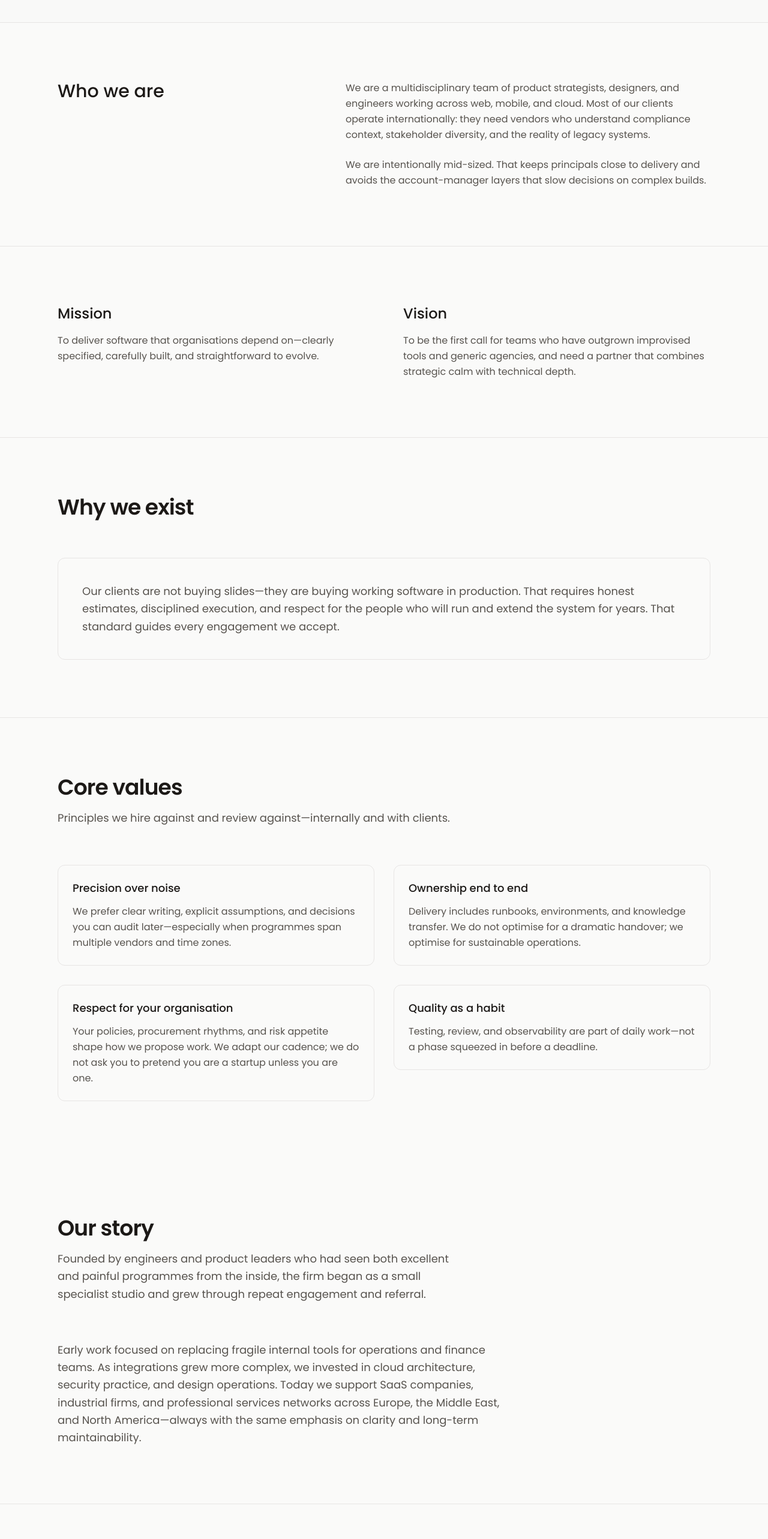
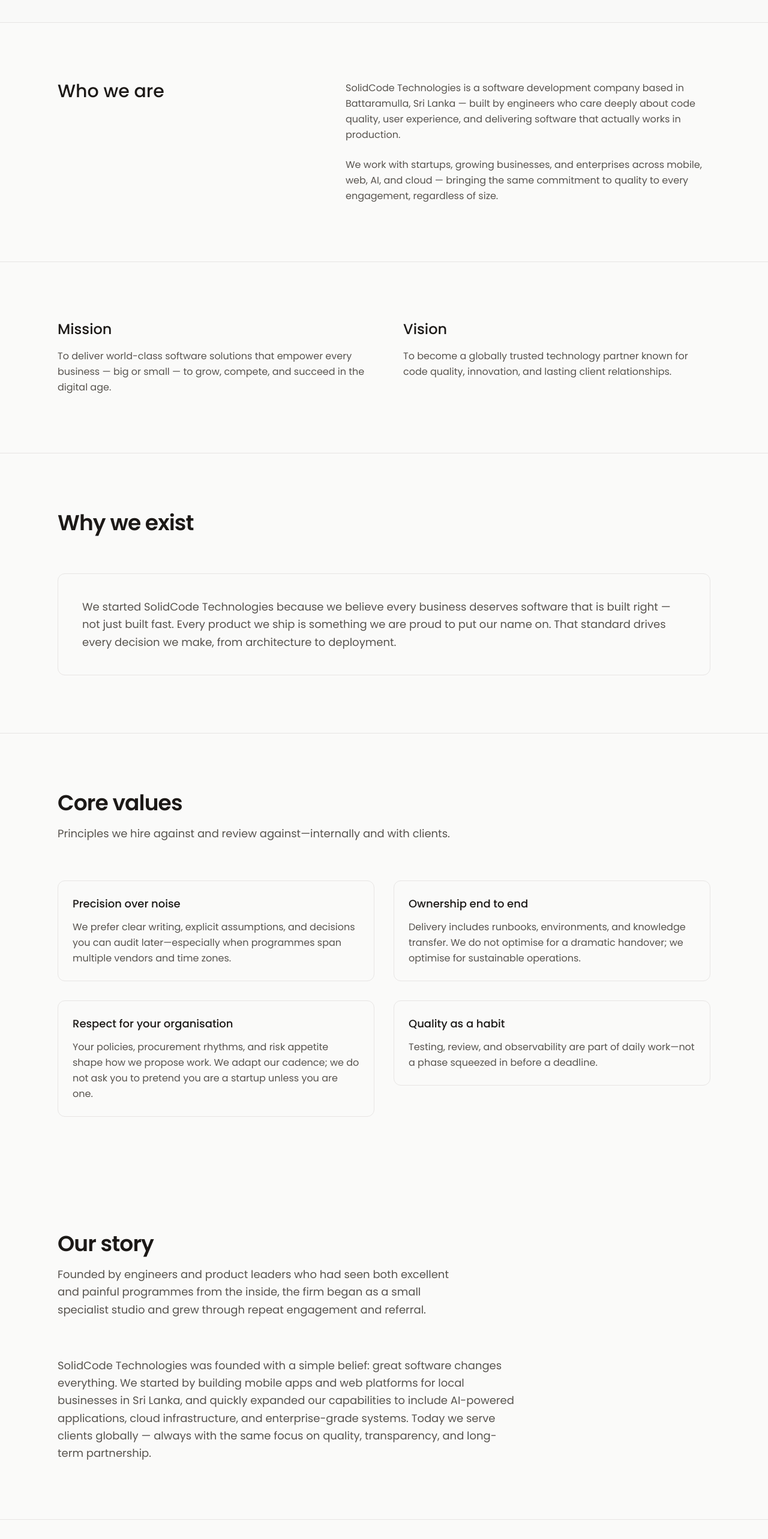
Before and after one commit to H-N-S-Abayawardhana/solid-code-tech-portfolio, a Next.js app: page /about in a window 1280 px wide. Shown: the part 820-3386 px from the top of the page at 60% size. Built offline with nearby package versions, Linux system fonts and the light colour scheme.

Commit message:
fix: ui changes

```diff
--- a/app/about/page.tsx
+++ b/app/about/page.tsx
@@ -31,21 +31,42 @@
   },
 ];
 
-const leadership = [
+const strengths = [
   {
-    name: "James Whitmore",
-    role: "Managing Director",
-    bio: "Former engineering lead for multi-region SaaS platforms; focuses on delivery governance and client steering committees.",
+    icon: (
+      <svg viewBox="0 0 24 24" fill="none" stroke="currentColor" strokeWidth={1.5} strokeLinecap="round" strokeLinejoin="round" className="h-6 w-6">
+        <polyline points="16 18 22 12 16 6" /><polyline points="8 6 2 12 8 18" /><line x1="15" y1="4" x2="9" y2="20" />
+      </svg>
+    ),
+    title: "Engineering Excellence",
+    body: "Clean architecture, rigorous code review, and production-grade standards on every project — no shortcuts.",
   },
   {
-    name: "Priya Natarajan",
-    role: "Head of Delivery",
-    bio: "Brings structured agile and enterprise PMO experience; owns resourcing, risk registers, and executive reporting.",
+    icon: (
+      <svg viewBox="0 0 24 24" fill="none" stroke="currentColor" strokeWidth={1.5} strokeLinecap="round" strokeLinejoin="round" className="h-6 w-6">
+        <circle cx="12" cy="12" r="10" /><polyline points="12 6 12 12 16 14" />
+      </svg>
+    ),
+    title: "Fast Delivery",
+    body: "Focused sprints, continuous deployment, and weekly demos — we move at speed without compromising quality.",
   },
   {
-    name: "Daniel Fischer",
-    role: "Principal Architect",
-    bio: "Designs integration-heavy systems and cloud estates with an emphasis on security, cost transparency, and operability.",
+    icon: (
+      <svg viewBox="0 0 24 24" fill="none" stroke="currentColor" strokeWidth={1.5} strokeLinecap="round" strokeLinejoin="round" className="h-6 w-6">
+        <path d="M17 21v-2a4 4 0 0 0-4-4H5a4 4 0 0 0-4 4v2" /><circle cx="9" cy="7" r="4" /><path d="M23 21v-2a4 4 0 0 0-3-3.87" /><path d="M16 3.13a4 4 0 0 1 0 7.75" />
+      </svg>
+    ),
+    title: "Client Partnership",
+    body: "We work as an extension of your team — transparent communication, honest timelines, and zero surprises.",
+  },
+  {
+    icon: (
+      <svg viewBox="0 0 24 24" fill="none" stroke="currentColor" strokeWidth={1.5} strokeLinecap="round" strokeLinejoin="round" className="h-6 w-6">
+        <path d="M12 2a4 4 0 0 1 4 4c0 1.5-.8 2.8-2 3.5V12h2a2 2 0 0 1 2 2v1a2 2 0 0 1-2 2h-2v1.5c1.2.7 2 2 2 3.5a4 4 0 0 1-8 0c0-1.5.8-2.8 2-3.5V17H8a2 2 0 0 1-2-2v-1a2 2 0 0 1 2-2h2V9.5C8.8 8.8 8 7.5 8 6a4 4 0 0 1 4-4z" />
+      </svg>
+    ),
+    title: "AI-Ready Expertise",
+    body: "From LLM integrations to machine learning pipelines, we bring real AI capability — not just buzzwords.",
   },
 ];
 
@@ -67,16 +88,15 @@
             </div>
             <div className="lg:col-span-7 space-y-6 text-base leading-relaxed text-muted">
               <p>
-                We are a multidisciplinary team of product strategists,
-                designers, and engineers working across web, mobile, and cloud.
-                Most of our clients operate internationally: they need vendors
-                who understand compliance context, stakeholder diversity, and
-                the reality of legacy systems.
+                SolidCode Technologies is a software development company based
+                in Battaramulla, Sri Lanka — built by engineers who care deeply
+                about code quality, user experience, and delivering software
+                that actually works in production.
               </p>
               <p>
-                We are intentionally mid-sized. That keeps principals close to
-                delivery and avoids the account-manager layers that slow
-                decisions on complex builds.
+                We work with startups, growing businesses, and enterprises
+                across mobile, web, AI, and cloud — bringing the same
+                commitment to quality to every engagement, regardless of size.
               </p>
             </div>
           </div>
@@ -98,8 +118,9 @@
                   Mission
                 </h2>
                 <p className="mt-4 text-base leading-relaxed text-muted">
-                  To deliver software that organisations depend on—clearly
-                  specified, carefully built, and straightforward to evolve.
+                  To deliver world-class software solutions that empower every
+                  business — big or small — to grow, compete, and succeed in
+                  the digital age.
                 </p>
               </article>
             </Reveal>
@@ -109,9 +130,8 @@
                   Vision
                 </h2>
                 <p className="mt-4 text-base leading-relaxed text-muted">
-                  To be the first call for teams who have outgrown improvised
-                  tools and generic agencies, and need a partner that combines
-                  strategic calm with technical depth.
+                  To become a globally trusted technology partner known for
+                  code quality, innovation, and lasting client relationships.
                 </p>
               </article>
             </Reveal>
@@ -128,11 +148,11 @@
           <Reveal>
             <div className="rounded-lg border border-border bg-stone-50/80 p-8 md:p-10">
               <p className="text-base leading-relaxed text-muted md:text-lg">
-                Our clients are not buying slides—they are buying working
-                software in production. That requires honest estimates,
-                disciplined execution, and respect for the people who will run
-                and extend the system for years. That standard guides every
-                engagement we accept.
+                We started SolidCode Technologies because we believe every
+                business deserves software that is built right — not just built
+                fast. Every product we ship is something we are proud to put
+                our name on. That standard drives every decision we make, from
+                architecture to deployment.
               </p>
             </div>
           </Reveal>
@@ -177,13 +197,13 @@
           />
           <Reveal>
             <p className="max-w-3xl text-base leading-relaxed text-muted md:text-lg">
-              Early work focused on replacing fragile internal tools for
-              operations and finance teams. As integrations grew more complex,
-              we invested in cloud architecture, security practice, and design
-              operations. Today we support SaaS companies, industrial firms, and
-              professional services networks across Europe, the Middle East, and
-              North America—always with the same emphasis on clarity and
-              long-term maintainability.
+              SolidCode Technologies was founded with a simple belief: great
+              software changes everything. We started by building mobile apps
+              and web platforms for local businesses in Sri Lanka, and quickly
+              expanded our capabilities to include AI-powered applications,
+              cloud infrastructure, and enterprise-grade systems. Today we
+              serve clients globally — always with the same focus on quality,
+              transparency, and long-term partnership.
             </p>
           </Reveal>
         </Container>
@@ -191,34 +211,27 @@
 
       <section
         className="border-t border-border bg-background py-16 md:py-24"
-        aria-labelledby="leadership-heading"
+        aria-labelledby="strengths-heading"
       >
         <Container>
           <SectionHeader
-            titleId="leadership-heading"
-            title="Leadership"
-            description="Representative profiles for presentation. Replace names, roles, and biographies with your actual leadership team."
+            titleId="strengths-heading"
+            title="What sets us apart"
+            description="We combine deep technical expertise with a genuine commitment to your success — every time."
           />
-          <ul className="grid gap-8 md:grid-cols-3">
-            {leadership.map((person, i) => (
-              <li key={person.name}>
+          <ul className="grid gap-6 sm:grid-cols-2 lg:grid-cols-4">
+            {strengths.map((s, i) => (
+              <li key={s.title}>
                 <Reveal delay={0.06 * i}>
-                  <article className="h-full rounded-lg border border-border p-6">
-                    <div
-                      className="flex h-12 w-12 items-center justify-center rounded-full border border-border bg-stone-100 text-sm font-semibold text-stone-600"
-                      aria-hidden
-                    >
-                      {person.name
-                        .split(" ")
-                        .map((n) => n[0])
-                        .join("")}
+                  <article className="h-full rounded-xl border border-border bg-stone-50/60 p-6 transition-[border-color,box-shadow] duration-300 hover:border-stone-300/90 hover:shadow-md">
+                    <div className="flex h-11 w-11 items-center justify-center rounded-lg bg-accent/10 text-accent">
+                      {s.icon}
                     </div>
-                    <h3 className="mt-5 font-display text-lg font-medium text-stone-900">
-                      {person.name}
+                    <h3 className="mt-4 font-display text-base font-semibold text-stone-900">
+                      {s.title}
                     </h3>
-                    <p className="text-sm font-medium text-accent">{person.role}</p>
-                    <p className="mt-3 text-sm leading-relaxed text-muted">
-                      {person.bio}
+                    <p className="mt-2 text-sm leading-relaxed text-muted">
+                      {s.body}
                     </p>
                   </article>
                 </Reveal>
@@ -232,10 +245,10 @@
         <Container>
           <div className="flex flex-col items-start justify-between gap-6 md:flex-row md:items-center">
             <p className="max-w-xl text-lg text-stone-200">
-              Ready to explore fit for your next programme?
+              Ready to work with a team that takes quality as seriously as you do?
             </p>
             <ButtonLink href="/contact" variant="inverse">
-              Contact us
+              Let's talk
             </ButtonLink>
           </div>
         </Container>
--- a/components/sections/FeaturedProjects.tsx
+++ b/components/sections/FeaturedProjects.tsx
@@ -9,9 +9,12 @@
 export function FeaturedProjects() {
   return (
     <section
-      className="bg-stone-50 py-20 md:py-28"
+      className="relative bg-stone-50 py-20 md:py-28 overflow-hidden"
       aria-labelledby="featured-projects-heading"
     >
+      {/* Subtle decorative gradient */}
+      <div className="pointer-events-none absolute -top-32 -right-32 h-96 w-96 rounded-full bg-accent/5 blur-3xl" aria-hidden />
+      <div className="pointer-events-none absolute -bottom-24 -left-24 h-72 w-72 rounded-full bg-accent/5 blur-3xl" aria-hidden />
       <Container>
         <SectionHeader
           eyebrow={homeSections.projects.eyebrow}
```
Also changed, not shown: app/portfolio/page.tsx (+4 -7 lines), components/sections/HomeAbout.tsx (+17 -0 lines), data/home.ts (+6 -6 lines).
